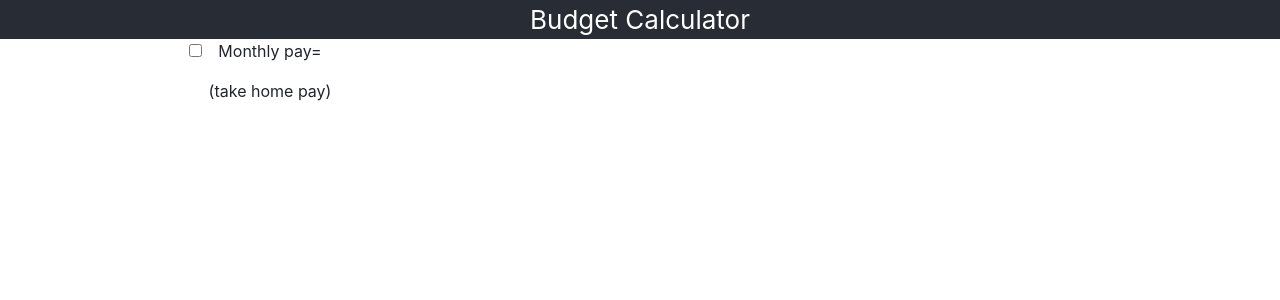
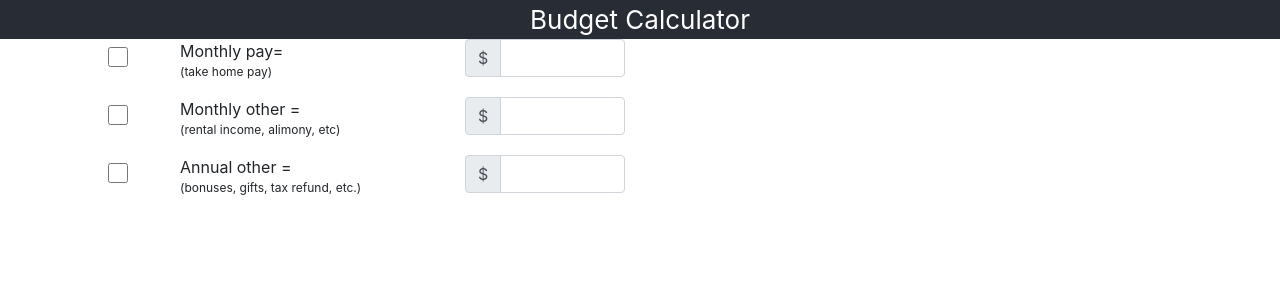
Before and after one commit to tanvigupta5215/budget-calculator, a React (Create React App) app in the folder app/: page / in a window 1280 px wide. Shown: the top 300 px of the page. Built offline with nearby package versions, Linux system fonts and the light colour scheme.

Commit message:
Income Component Done

```diff
--- /dev/null
+++ b/app/src/monthly-saving-calculator/MonthlyBudgetCalculator.css
@@ -0,0 +1,15 @@
+.text-large{
+    font-size: 1.25em;
+}
+
+.input-styling{
+    width: 20px;
+    height: 20px;
+}
+.text-small{
+    font-size: 0.75em;
+}
+
+.form-check-label:before{
+    background-color:red;
+}
--- a/app/src/monthly-saving-calculator/MonthlyBudgetCalculator.js
+++ b/app/src/monthly-saving-calculator/MonthlyBudgetCalculator.js
@@ -1,17 +1,74 @@
 import React from "react";
+import './MonthlyBudgetCalculator.css';
 class MonthlyBudgetCalculator extends React.Component {
     render() {
         return(
             <div className="container">
-                <div className="row">
-                    <div className="col-4">
-                    <div class="form-check">
-                       <input class="form-check-input" type="checkbox" value="" id="defaultCheck1" />
-                       <label class="form-check-label" for="defaultCheck1">
-                            <p>Monthly pay=</p>
-                            <p>(take home pay)</p>
-                       </label>
+                <div id="monthlyPay" className="row">
+                    <div className="col-1">
+                    <div className="form-check">
+                       <input className="form-check-input input-styling mt-2" type="checkbox" color="black" value="" id="takeHomePay" />
                     </div>
+                    </div>
+                    <div className="col-3 text-left">
+                        <label className="form-check-label" id="defaultCheck1" htmlFor="takeHomePay">
+                            <p className="mb-0">Monthly pay=</p>
+                            <p className="text-small">(take home pay)</p>
+                        </label>
+                    </div>
+                    <div className="col-2">
+                        <div className="input-group mb-3">
+                            <div className="input-group-prepend">
+                                <span className="input-group-text" id="basic-addon1">$</span>
+                            </div>
+                            <input type="text" className="form-control" placeholder="" aria-label="Enter Monthly pay"
+                                   aria-describedby="basic-addon1" />
+                        </div>
+                    </div>
+                </div>
+                <div id="monthlyOtherIncome" className="row">
+                    <div className="col-1">
+                        <div className="form-check">
+                            <input className="form-check-input input-styling mt-2" type="checkbox" color="black" value="" id="takeHomePay" />
+                        </div>
+                    </div>
+                    <div className="col-3 text-left">
+                        <label className="form-check-label" id="defaultCheck1" htmlFor="takeHomePay">
+                            <p className="mb-0">Monthly other =</p>
+                            <p className="text-small">(rental income, alimony, etc)</p>
+                        </label>
+                    </div>
+                    <div className="col-2">
+                        <div className="input-group mb-3">
+                            <div className="input-group-prepend">
+                                <span className="input-group-text" id="basic-addon1">$</span>
+                            </div>
+                            <input type="text" className="form-control" placeholder="" aria-label="Enter Monthly pay"
+                                   aria-describedby="basic-addon1" />
+                        </div>
+                    </div>
+                </div>
+                <div id="annualOtherIncome" className="row">
+                    <div className="col-1">
+                        <div className="form-check">
+                            <input className="form-check-input input-styling mt-2" type="checkbox" color="black" value="" id="takeHomePay" />
+                        </div>
+                    </div>
+                    <div className="col-3 text-left">
+                        <label className="form-check-label" id="defaultCheck1" htmlFor="takeHomePay">
+                            <p className="mb-0">Annual other =</p>
+                            <p className="text-small">(bonuses, gifts, tax refund, etc.)
+                            </p>
+                        </label>
+                    </div>
+                    <div className="col-2">
+                        <div className="input-group mb-3">
+                            <div className="input-group-prepend">
+                                <span className="input-group-text" id="basic-addon1">$</span>
+                            </div>
+                            <input type="text" className="form-control" placeholder="" aria-label="Enter Monthly pay"
+                                   aria-describedby="basic-addon1" />
+                        </div>
                     </div>
                 </div>
 
```
Also changed, not shown: app/.eslintrc.json.
